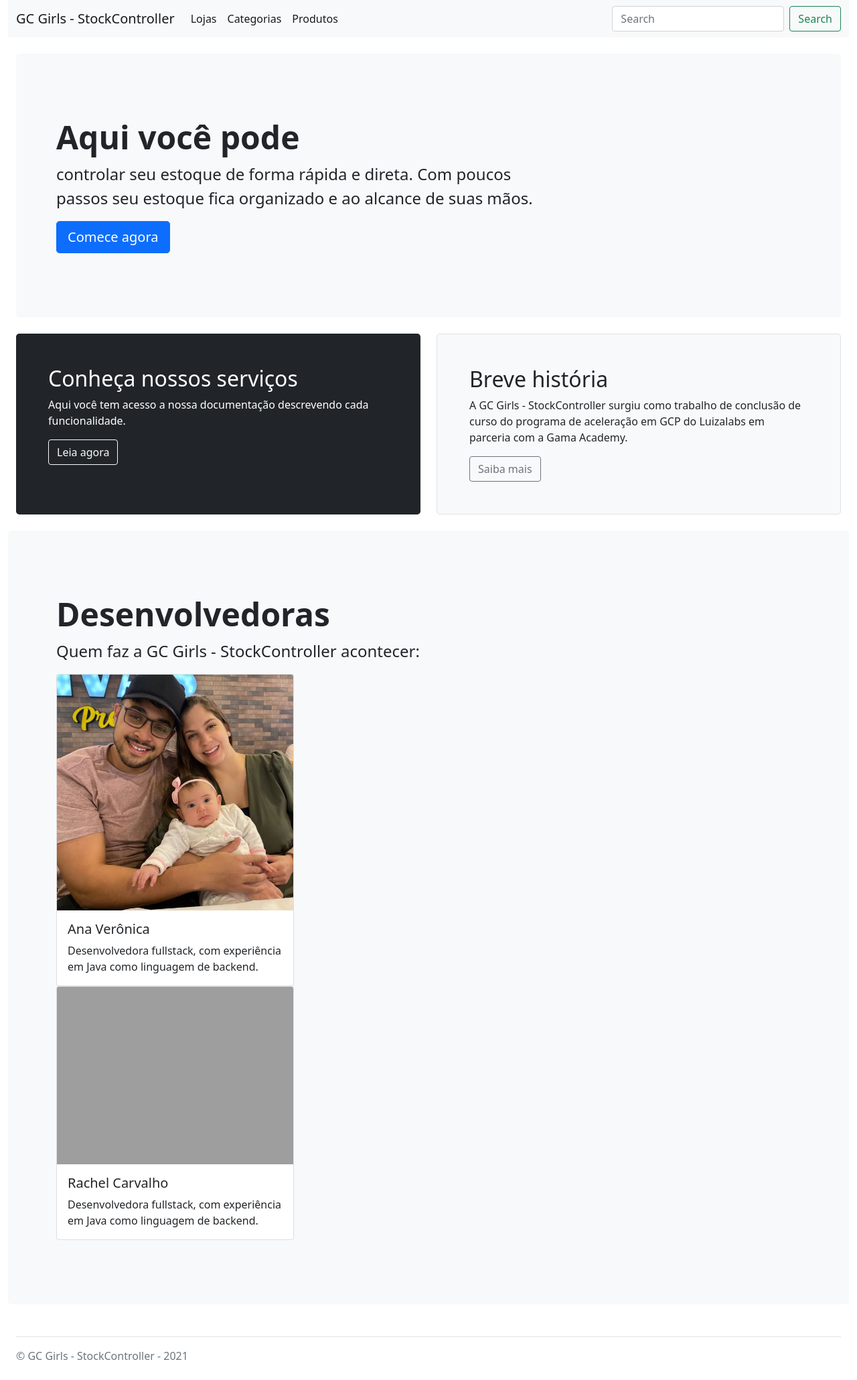
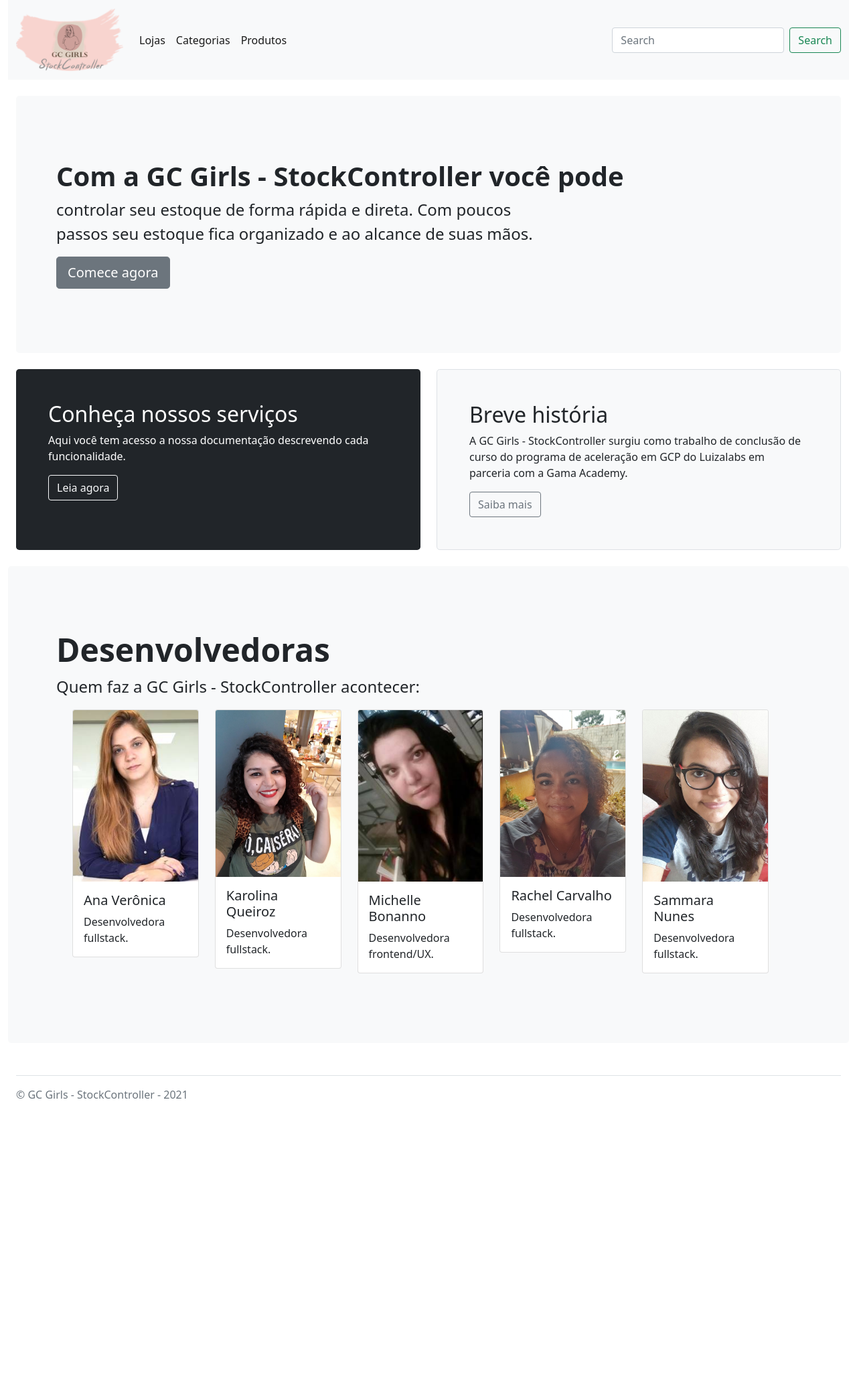
Before and after one commit to sammarabn/Projeto-LuizaCode, a Django app: page / in a window 1280 px wide. Shown: the whole page at 67% size. After the commit the page ends 1640 px from the top, so only its background shows below. Run offline with Django 3.2, Linux system fonts and the light colour scheme; grey boxes are pictures that could not be loaded.

Commit message:
Ajusta cards da home e coloca logo nas navs

```diff
--- a/app/templates/allCategories.html
+++ b/app/templates/allCategories.html
@@ -3,7 +3,7 @@
 
 <head>
     <meta charset="UTF-8">
-    <title>GC Girls - StockController</title>
+    <title><img src="../static/images/GC-logo.png" alt="logo" width="160" height="93"></title>
     <link href="https://cdn.jsdelivr.net/npm/bootstrap@5.1.1/dist/css/bootstrap.min.css" rel="stylesheet"
         integrity="sha384-F3w7mX95PdgyTmZZMECAngseQB83DfGTowi0iMjiWaeVhAn4FJkqJByhZMI3AhiU" crossorigin="anonymous">
 </head>
@@ -11,7 +11,7 @@
 <body>
     <nav class="navbar navbar-expand-lg navbar-light bg-light">
         <div class="container-fluid">
-            <a class="navbar-brand" href="/">GC Girls - StockController</a>
+            <a class="navbar-brand" href="/"><img src="../static/images/GC-logo.png" alt="logo" width="160" height="93"></a>
             <button class="navbar-toggler" type="button" data-bs-toggle="collapse"
                 data-bs-target="#navbarSupportedContent" aria-controls="navbarSupportedContent" aria-expanded="false"
                 aria-label="Toggle navigation">
--- a/app/templates/allProducts.html
+++ b/app/templates/allProducts.html
@@ -11,7 +11,7 @@
 <body>
     <nav class="navbar navbar-expand-lg navbar-light bg-light">
         <div class="container-fluid">
-            <a class="navbar-brand" href="/">GC Girls - StockController</a>
+            <a class="navbar-brand" href="/"><img src="../static/images/GC-logo.png" alt="logo" width="160" height="93"></a>
             <button class="navbar-toggler" type="button" data-bs-toggle="collapse"
                 data-bs-target="#navbarSupportedContent" aria-controls="navbarSupportedContent" aria-expanded="false"
                 aria-label="Toggle navigation">
--- a/app/templates/allStores.html
+++ b/app/templates/allStores.html
@@ -11,7 +11,7 @@
 <body>
     <nav class="navbar navbar-expand-lg navbar-light bg-light">
         <div class="container-fluid">
-            <a class="navbar-brand" href="/">GC Girls - StockController</a>
+            <a class="navbar-brand" href="/"><img src="../static/images/GC-logo.png" alt="logo" width="160" height="93"></a>
             <button class="navbar-toggler" type="button" data-bs-toggle="collapse"
                 data-bs-target="#navbarSupportedContent" aria-controls="navbarSupportedContent" aria-expanded="false"
                 aria-label="Toggle navigation">
--- a/app/templates/index.html
+++ b/app/templates/index.html
@@ -6,13 +6,13 @@
     <title>GC Girls - StockController</title>
     <link href="https://cdn.jsdelivr.net/npm/bootstrap@5.1.1/dist/css/bootstrap.min.css" rel="stylesheet"
         integrity="sha384-F3w7mX95PdgyTmZZMECAngseQB83DfGTowi0iMjiWaeVhAn4FJkqJByhZMI3AhiU" crossorigin="anonymous">
-</head>
+    <link rel="icon" href="../static/favicon.ico" </head>
 
 <body>
     <div class="container-fluid">
         <nav class="navbar navbar-expand-lg navbar-light bg-light">
             <div class="container-fluid">
-                <a class="navbar-brand" href="/">GC Girls - StockController</a>
+                <a class="navbar-brand" href="/"><img src="../static/images/GC-logo.png" alt="logo" width="160" height="93"></a>
                 <button class="navbar-toggler" type="button" data-bs-toggle="collapse"
                     data-bs-target="#navbarSupportedContent" aria-controls="navbarSupportedContent"
                     aria-expanded="false" aria-label="Toggle navigation">
@@ -24,8 +24,7 @@
                             <a class="nav-link active" aria-current="page" href="allStores/">Lojas</a>
                         </li>
                         <li class="nav-item">
-                            <a class="nav-link active" aria-current="page"
-                                href="allCategories/">Categorias</a>
+                            <a class="nav-link active" aria-current="page" href="allCategories/">Categorias</a>
                         </li>
                         <li class="nav-item">
                             <a class="nav-link active" aria-current="page" href="allProducts/">Produtos</a>
@@ -42,10 +41,10 @@
             <div class="container-xxl py-4">
                 <div class="p-5 mb-4 bg-light rounded-3">
                     <div class="container-fluid py-5">
-                        <h1 class="display-5 fw-bold">Aqui você pode</h1>
+                        <h1 class="display-8 fw-bold">Com a GC Girls - StockController você pode</h1>
                         <p class="col-md-8 fs-4">controlar seu estoque de forma rápida e direta. Com poucos passos seu
                             estoque fica organizado e ao alcance de suas mãos.</p>
-                        <button class="btn btn-primary btn-lg" type="button">Comece agora</button>
+                        <a class="btn btn-secondary btn-lg" href="allStores/">Comece agora</a>
                     </div>
                 </div>
 
@@ -71,32 +70,62 @@
                             <h1 class="display-5 fw-bold">Desenvolvedoras</h1>
                             <p class="col-md-8 fs-4">Quem faz a GC Girls - StockController acontecer:</p>
 
-                            <div class="row">
-                                <div class="col-sm-4">
-                                    <div class="card">
-                                        <img src="../static/images/AnaVeronica.jpg" class="card-img-top"
-                                            alt="Ana Veronica">
+                            <div class="container row row-cols-5">
+                                <div class="col">
+                                    <div class="card mb-2">
+                                        <img src="../static/images/Ana.jpg" class="card-img-top" alt="Ana Veronica"
+                                            style="max-height: 16rem;">
                                         <div class="card-body">
                                             <h5 class="card-title">Ana Verônica</h5>
-                                            <p class="card-text">Desenvolvedora fullstack, com experiência em Java como
-                                                linguagem de backend.</p>
+                                            <p class="card-text">Desenvolvedora fullstack.</p>
                                         </div>
                                     </div>
                                 </div>
-                            </div>
 
-                            <div class="row">
-                                <div class="col-sm-4">
-                                    <div class="card">
-                                        <img src="../static/images/rach.jpg" class="card-img-top" alt="Ana Veronica">
+                                <div class="col">
+                                    <div class="card mb-2">
+                                        <img src="../static/images/Karolina.jpeg" class="card-img-top" alt="Karolina"
+                                            style="max-height: 16rem;">
                                         <div class="card-body">
-                                            <h5 class="card-title">Rachel Carvalho</h5>
-                                            <p class="card-text">Desenvolvedora fullstack, com experiência em Java como
-                                                linguagem de
-                                                backend.</p>
+                                            <h5 class="card-title">Karolina Queiroz</h5>
+                                            <p class="card-text">Desenvolvedora fullstack.</p>
                                         </div>
                                     </div>
                                 </div>
+
+                                <div class="col">
+                                    <div class="card mb-2">
+                                        <img src="../static/images/Michelle.jpg" class="card-img-top" alt="Michelle"
+                                            style="max-height: 16rem;">
+                                        <div class="card-body">
+                                            <h5 class="card-title">Michelle Bonanno</h5>
+                                            <p class="card-text">Desenvolvedora frontend/UX.</p>
+                                        </div>
+                                    </div>
+                                </div>
+
+                                <div class="col">
+                                    <div class="card mb-2">
+                                        <img src="../static/images/Rachel.jpg" class="card-img-top" alt="Rachel"
+                                            style="max-height: 16rem;">
+                                        <div class="card-body">
+                                            <h5 class="card-title">Rachel Carvalho</h5>
+                                            <p class="card-text">Desenvolvedora fullstack.</p>
+                                        </div>
+                                    </div>
+                                </div>
+
+                                <div class="col">
+                                    <div class="card mb-2">
+                                        <img src="../static/images/Sammara.jpeg" class="card-img-top" alt="Sammara"
+                                            style="max-height: 16rem;">
+                                        <div class="card-body">
+                                            <h5 class="card-title">Sammara Nunes</h5>
+                                            <p class="card-text">Desenvolvedora fullstack.</p>
+                                        </div>
+                                    </div>
+                                </div>
+
                             </div>
 
                         </div>
--- a/app/templates/viewCategories.html
+++ b/app/templates/viewCategories.html
@@ -11,7 +11,7 @@
 <body>
     <nav class="navbar navbar-expand-lg navbar-light bg-light">
         <div class="container-fluid">
-            <a class="navbar-brand" href="/">GC Girls - StockController</a>
+            <a class="navbar-brand" href="/"><img src="../static/images/GC-logo.png" alt="logo" width="160" height="93"></a>
             <button class="navbar-toggler" type="button" data-bs-toggle="collapse"
                 data-bs-target="#navbarSupportedContent" aria-controls="navbarSupportedContent" aria-expanded="false"
                 aria-label="Toggle navigation">
--- a/app/templates/viewProducts.html
+++ b/app/templates/viewProducts.html
@@ -11,7 +11,8 @@
 <body>
     <nav class="navbar navbar-expand-lg navbar-light bg-light">
         <div class="container-fluid">
-            <a class="navbar-brand" href="/">GC Girls - StockController</a>
+            <a class="navbar-brand" href="/"><img src="../static/images/GC-logo.png" alt="logo" width="160"
+                    height="93"></a>
             <button class="navbar-toggler" type="button" data-bs-toggle="collapse"
                 data-bs-target="#navbarSupportedContent" aria-controls="navbarSupportedContent" aria-expanded="false"
                 aria-label="Toggle navigation">
```
Also changed, not shown: app/templates/view.html (+9 -3 lines), app/static/favicon.ico (added), app/static/images/Ana.jpg (added), app/static/images/AnaVeronica.jpg (deleted), app/static/images/GC-logo.png (added), app/static/images/Karolina.jpeg (added), app/static/images/Michelle.jpg (added), app/static/images/Rachel.jpg (added), app/static/images/Sammara.jpeg (added).
